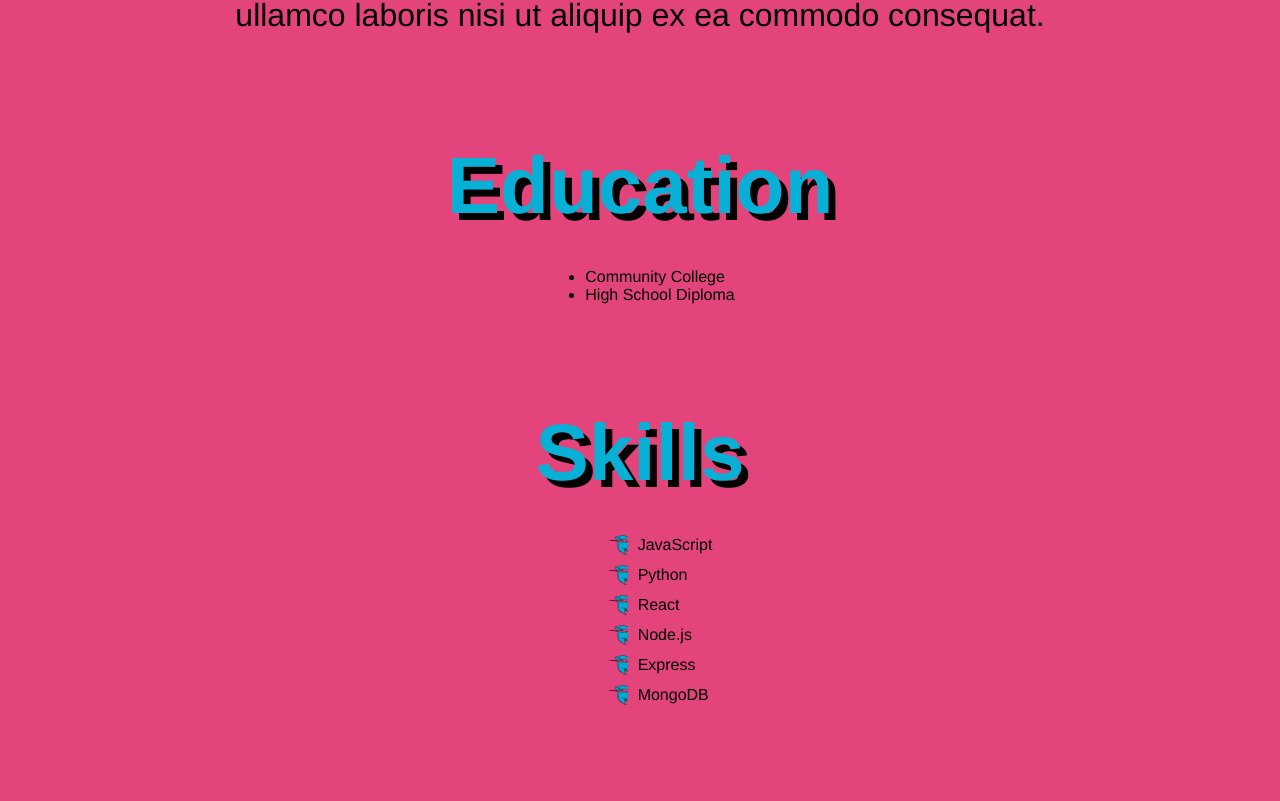
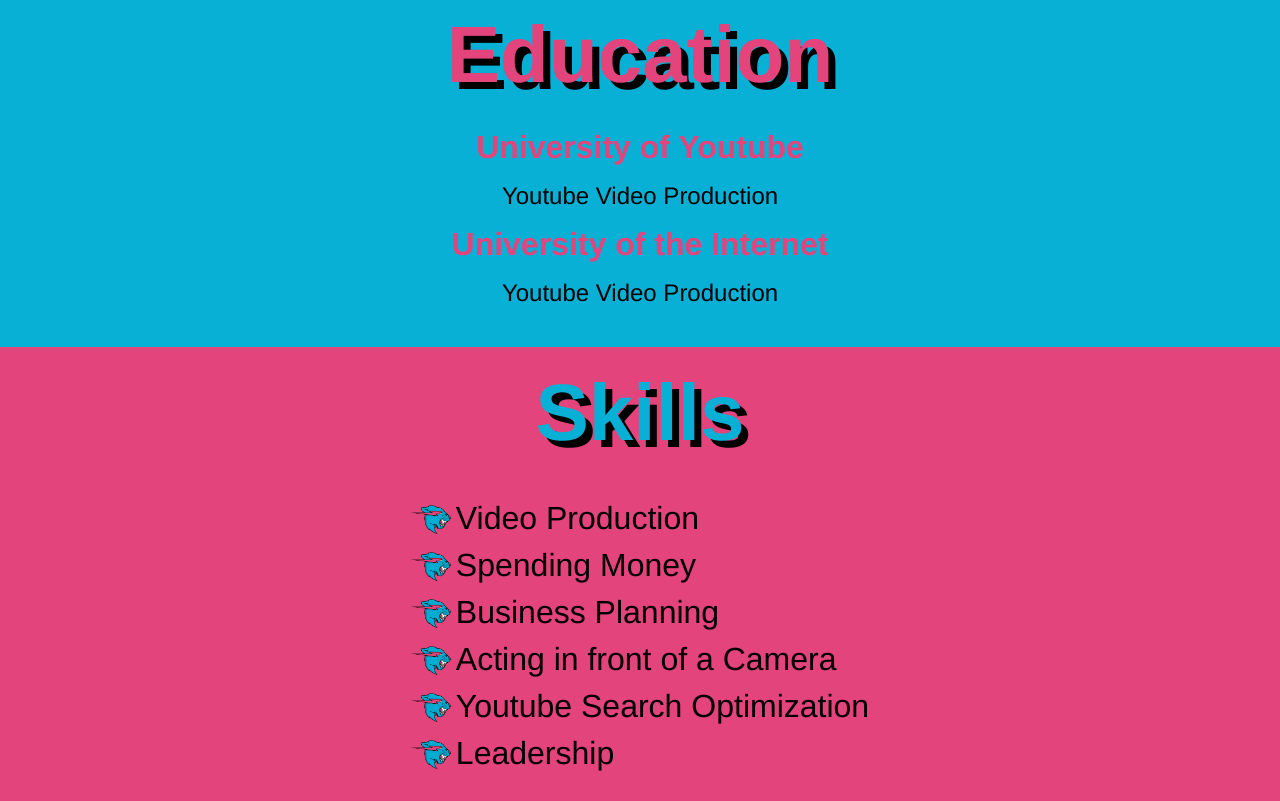
Before and after one commit to hack-rpi/Mini-Event-2-Demo, a Next.js app: page / in a window 1280 px wide. Shown: the part 799-1600 px from the top of the page. Built offline with nearby package versions, Linux system fonts and the light colour scheme.

Commit message:
about section is pretty good

```diff
--- a/components/about/about.module.css
+++ b/components/about/about.module.css
@@ -1,16 +1,14 @@
-.about-container{
+.about-container {
 	display: flex;
 	flex-direction: column;
 	align-items: center;
 	justify-content: center;
-    padding-top: 50px;
-    padding-bottom: 50px;
 	width: 100%;
 	height: 100%;
 	background-color: var(--pink);
 }
 
-.content-container{
+.content-container {
 	display: flex;
 	flex-direction: column;
 	align-items: center;
@@ -19,14 +17,15 @@
 	margin-bottom: 20px;
 }
 
-.content-title{
+.content-title {
 	font-size: 5rem;
 	margin-bottom: 20px;
 	text-shadow: var(--text-shadow);
 	color: var(--blue);
+	margin-top: 20px;
 }
 
-.content-text{
+.content-text {
 	font-size: 2rem;
 	margin-bottom: 20px;
 	color: var(--black);
@@ -34,23 +33,45 @@
 	text-align: center;
 }
 
-.skills-list{
-    list-style-type: none;
+.skills-list {
+	margin-bottom: 20px;
+	display: inline-block;
+	text-align: left;
+	padding-left: 0px;
 }
 
-.skills-list li{
-    display: flex;
-    align-items: center;
-    margin-bottom: 10px;
+.skills-list li {
+	margin: 0;
+	padding: 5px 0 5px 45px;
+	list-style: none;
+	background-image: url("/mrbeastlogo.png");
+	background-repeat: no-repeat;
+	background-position: left center;
+	background-size: 40px;
+	font-size: 2rem;
+	text-align: left;
+	color: var(--black);
 }
 
-.skills-list li::before{
-    content: "";
-    display: inline-block;
-    width: 20px;
-    height: 20px;
-    background-image: url(/public/mrbeastlogo.png);
-    background-size: cover;
-    margin-right: 10px;
+#education {
+	background-color: var(--blue);
+	width: 100%;
+	padding-bottom: 32px;
+	margin-bottom: 0px;
+}
 
+#education .content-title {
+	color: var(--pink);
+	margin-top: 32px;
 }
+
+#education .content-subtitle {
+	color: var(--pink);
+	font-size: 2rem;
+	margin: 8px 0 8px 0;
+}
+
+#education .content-text {
+	font-size: 1.5rem;
+	margin: 8px 0 8px 0;
+}
--- a/components/about/about.tsx
+++ b/components/about/about.tsx
@@ -5,28 +5,45 @@
 			<div className={styles["content-container"]}>
 				<h2 className={styles["content-title"]}>About</h2>
 				<p className={styles["content-text"]}>
-          Lorem ipsum dolor sit amet, consectetur adipiscing elit. Sed do
-          eiusmod tempor incididunt ut labore et dolore magna aliqua. Ut enim ad
-          minim veniam, quis nostrud exercitation ullamco laboris nisi ut
-          aliquip ex ea commodo consequat.
+					Lorem ipsum dolor sit amet, consectetur adipiscing elit. Sed
+					do eiusmod tempor incididunt ut labore et dolore magna
+					aliqua. Ut enim ad minim veniam, quis nostrud exercitation
+					ullamco laboris nisi ut aliquip ex ea commodo consequat.
 				</p>
 			</div>
-      <div className={styles["content-container"]}>
-        <h2 className={styles["content-title"]}>Education</h2>
-        <ul className={styles["education-list"]}>
-          <li className={styles["education-item"]}>Community College</li>
-          <li className={styles["education-item"]}>High School Diploma</li>
-        </ul>
+			<div
+				className={styles["content-container"]}
+				id={styles["education"]}
+			>
+				<h2 id="education" className={styles["content-title"]}>
+					Education
+				</h2>
+				<h3 className={styles["content-subtitle"]}>
+					University of Youtube
+				</h3>
+				<p className={styles["content-text"]}>
+					Youtube Video Production
+				</p>
+				<h3 className={styles["content-subtitle"]}>
+					University of the Internet
+				</h3>
+				<p className={styles["content-text"]}>
+					Youtube Video Production
+				</p>
 			</div>
-      <div className={styles["content-container"]}>
+			<div className={styles["content-container"]} id="skills">
 				<h2 className={styles["content-title"]}>Skills</h2>
 				<ul className={styles["skills-list"]}>
-          <li className={styles["skills-item"]}>JavaScript</li>
-          <li className={styles["skills-item"]}>Python</li>
-          <li className={styles["skills-item"]}>React</li>
-          <li className={styles["skills-item"]}>Node.js</li>
-          <li className={styles["skills-item"]}>Express</li>
-          <li className={styles["skills-item"]}>MongoDB</li>
+					<li className={styles["skills-item"]}>Video Production</li>
+					<li className={styles["skills-item"]}>Spending Money</li>
+					<li className={styles["skills-item"]}>Business Planning</li>
+					<li className={styles["skills-item"]}>
+						Acting in front of a Camera
+					</li>
+					<li className={styles["skills-item"]}>
+						Youtube Search Optimization
+					</li>
+					<li className={styles["skills-item"]}>Leadership</li>
 				</ul>
 			</div>
 		</div>
```
Lines whose indentation alone changed are shown as unchanged.
